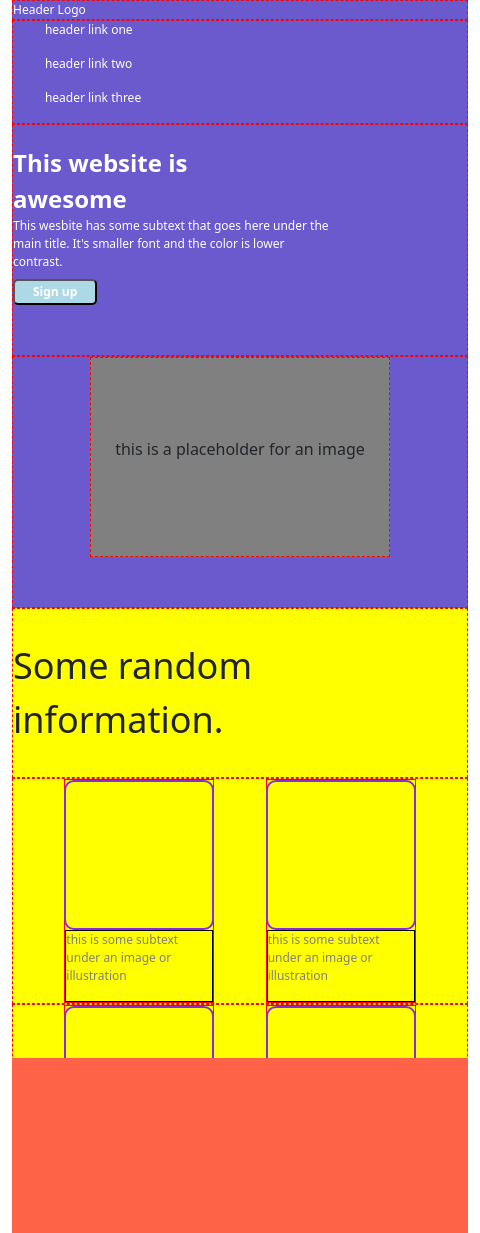
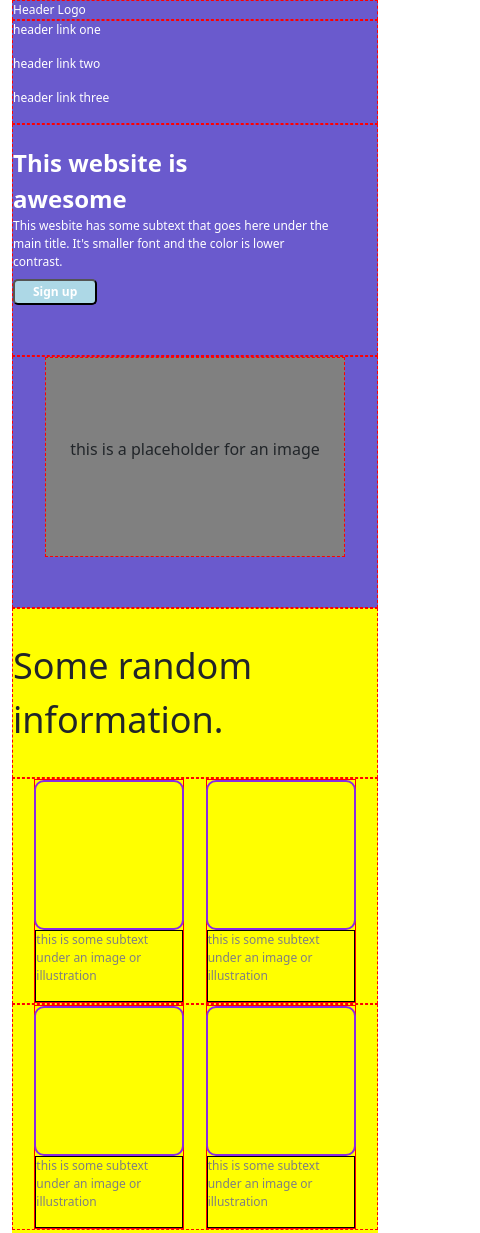
Before and after one commit to Izik-Martinez/landing-page-remake, a plain HTML site: page index.html in a window 390 px wide. Shown: the top 1233 px of the page, 480 px wide, since content can reach past the window. Drawn offline with nearby package versions, Linux system fonts and the light colour scheme.

Commit message:
'overlapping' issue fixed by changing dimensions of section two in media query

```diff
--- a/app.css
+++ b/app.css
@@ -234,16 +234,11 @@ height: 450px;
         }
 
 
-.container{
-
-min-width: 480px;
 
 
-}
+.row.two {
 
-.row {
-
-max-width: 480px;
+height: 675px;
 
 }
 
```
